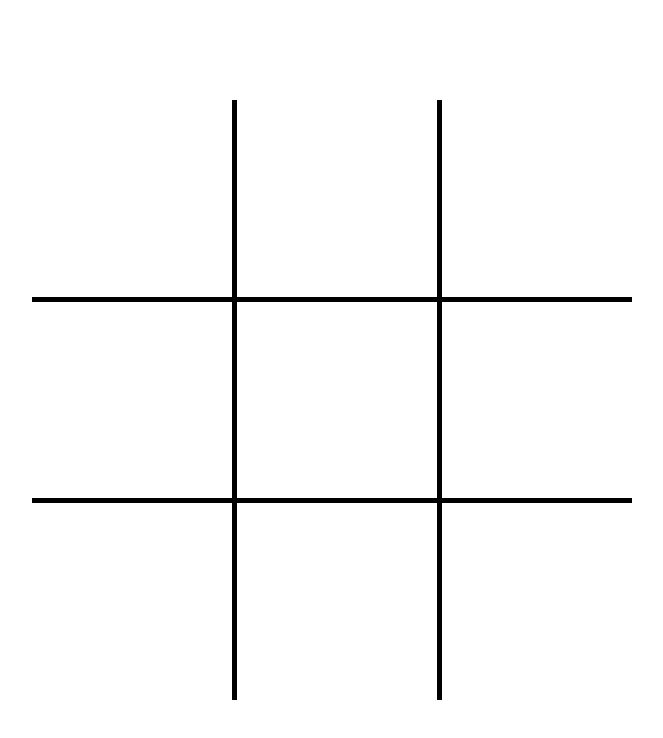
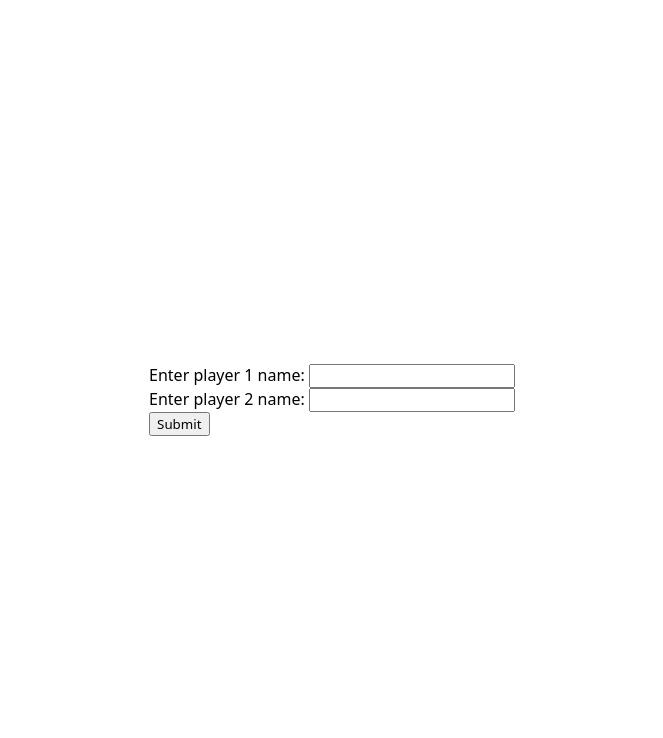
Before and after one commit to neiios/nsk-tictactoe, a website: page index.html in a window 1280 px wide. Shown: the whole page, without its empty margins (308-971 px from the left). Drawn offline with Linux system fonts and the light colour scheme.

Commit message:
Query players' info

```diff
--- a/index.html
+++ b/index.html
@@ -14,7 +14,18 @@
 </head>
 
 <body class="main-container">
-  <div class="game-container"></div>
+  <div class="menu">
+    <div class="menu-element">
+      <label for="player1">Enter player 1 name:</label>
+      <input id="player1" type="text" />
+    </div>
+    <div class="menu-element">
+      <label for="player2">Enter player 2 name:</label>
+      <input id="player2" type="text" />
+    </div>
+    <button id="submit-player-info" onclick="getPlayerInfo()">Submit</button>
+  </div>
+  <div class="game-container hidden"></div>
 </body>
 
 </html>
--- a/script.js
+++ b/script.js
@@ -20,6 +20,8 @@ const winningConditions = [
 
 // creates fields
 function createFields() {
+  document.querySelector(".game-container").classList.remove("hidden");
+
   for (let i = 0; i < fieldSize * fieldSize; i++) {
     const field = document.createElement("button");
     field.addEventListener("click", handleFieldClick);
@@ -32,7 +34,7 @@ function createFields() {
 // click handler
 function handleFieldClick() {
   if (currentPlayer) {
-    this.innerHTML = `<i class="icon fa-sharp fa-solid fa-xmark"></i>`;
+    this.innerHTML = `<i class="icon fa-solid fa-x"></i>`;
     gameState[parseInt(this.id)] = "X";
   } else {
     this.innerHTML = `<i class="icon fa-regular fa-circle"></i>`;
@@ -90,5 +92,7 @@ function validateResults() {
   }
 }
 
-// call functions
-createFields();
+function getPlayerInfo() {
+  document.querySelector(".menu").classList.add("hidden");
+  createFields();
+}
--- a/styles.css
+++ b/styles.css
@@ -64,3 +64,7 @@ body {
 .icon {
   font-size: calc(var(--cell-size) - 50px);
 }
+
+.hidden {
+  display: none !important;
+}
```
